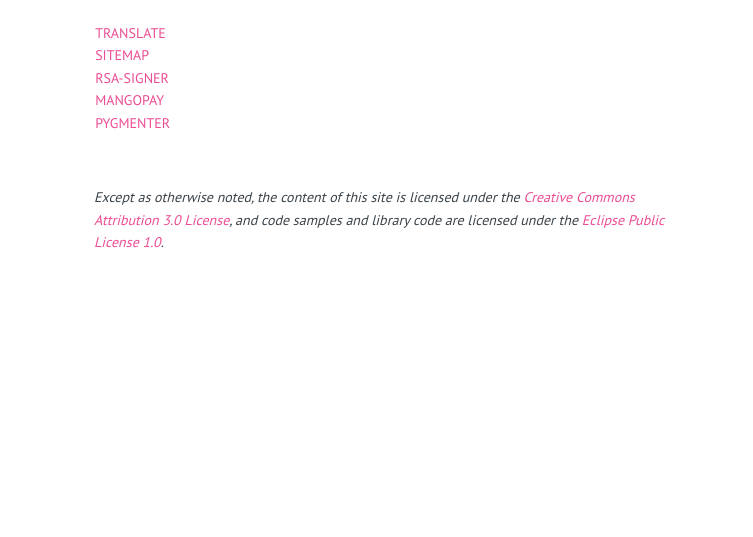
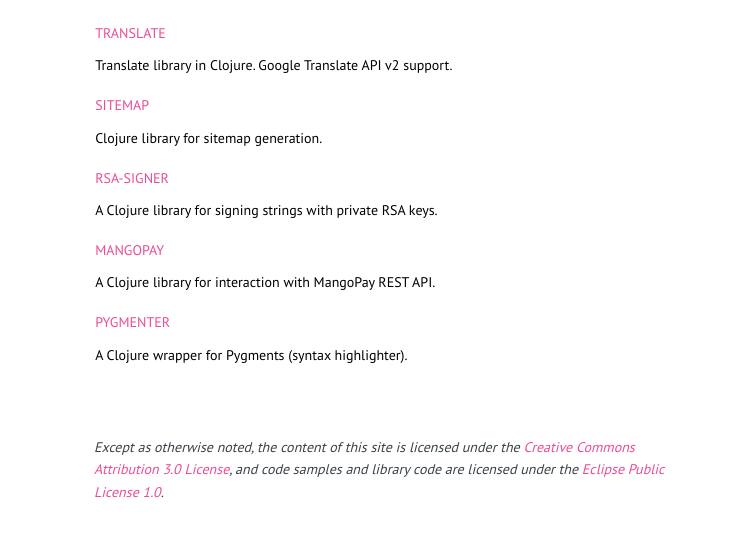
Before and after one commit to hashobject/code.hashobject.com, a plain HTML site: page resources/public/index.html in a window 1280 px wide. Shown: the part 73-610 px from the top of the page, without its empty margins (258-1011 px from the left). Drawn offline with Linux system fonts and the light colour scheme.

Commit message:
display project description on index page

```diff
--- a/resources/public/index.html
+++ b/resources/public/index.html
@@ -5,7 +5,7 @@
   })(window,document,'script','//www.google-analytics.com/analytics.js','ga');
 
   ga('create', 'UA-41533076-3', 'hashobject.com');
-  ga('send', 'pageview');</script></head><body><header class="row"><div class="content"><a href="http://os.hashobject.com"><div class="logo"></div></a><nav role="navigation"><ul><li><a href="http://hashobject.com">Home</a></li><li><a href="http://blog.hashobject.com">Blog</a></li><li class="active"><a href="http://os.hashobject.com">Open Source</a></li></ul></nav></div></header><div class="row"><div class="content"><ul class="projects columns large-12"><li class="project"><a href="/translate/">translate</a></li><li class="project"><a href="/sitemap/">sitemap</a></li><li class="project"><a href="/rsa-signer/">rsa-signer</a></li><li class="project"><a href="/mangopay/">mangopay</a></li><li class="project"><a href="/pygmenter/">pygmenter</a></li></ul></div></div><footer class="row"><div class="content"><p class="licence">Except as otherwise noted, the content of this site is licensed
+  ga('send', 'pageview');</script></head><body><header class="row"><div class="content"><a href="http://os.hashobject.com"><div class="logo"></div></a><nav role="navigation"><ul><li><a href="http://hashobject.com">Home</a></li><li><a href="http://blog.hashobject.com">Blog</a></li><li class="active"><a href="http://os.hashobject.com">Open Source</a></li></ul></nav></div></header><div class="row"><div class="content"><ul class="projects columns large-12"><li class="project"><a href="/translate/">translate</a><p>Translate library in Clojure. Google Translate API v2 support.</p></li><li class="project"><a href="/sitemap/">sitemap</a><p>Clojure library for sitemap generation.</p></li><li class="project"><a href="/rsa-signer/">rsa-signer</a><p>A Clojure library for signing strings with private RSA keys.</p></li><li class="project"><a href="/mangopay/">mangopay</a><p>A Clojure library for interaction with MangoPay REST API.</p></li><li class="project"><a href="/pygmenter/">pygmenter</a><p>A Clojure wrapper for Pygments (syntax highlighter).</p></li></ul></div></div><footer class="row"><div class="content"><p class="licence">Except as otherwise noted, the content of this site is licensed
      under the <a href='http://creativecommons.org/licenses/by/3.0/'>Creative Commons Attribution 3.0 License</a>,
      and code samples and library code are licensed under the
      <a href='http://opensource.org/licenses/eclipse-1.0'>Eclipse Public License 1.0</a>.</p></div></footer></body></html>
```
Also changed, not shown: 3 other files.
